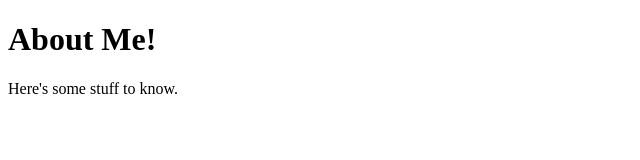
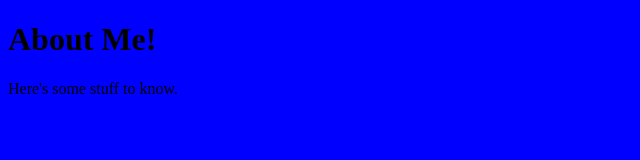
Before and after one commit to mikeyduece/personal_site, a plain HTML site: page app/views/about.html in a window 1280 px wide. Shown: the whole page, without its empty margins (0-640 px from the left). Drawn offline with Linux system fonts and the light colour scheme.

Commit message:
trying to get css to work

```diff
--- a/app/views/about.html
+++ b/app/views/about.html
@@ -3,6 +3,7 @@
   <head>
     <meta charset="utf-8">
     <title>Personal Site</title>
+    <link href='/main.css' rel='stylesheet' title='css' type='text/css' />
   </head>
   <body>
     <h1>About Me!</h1>
```
Also changed, not shown: app/views/index.html (+1 -1 lines).
